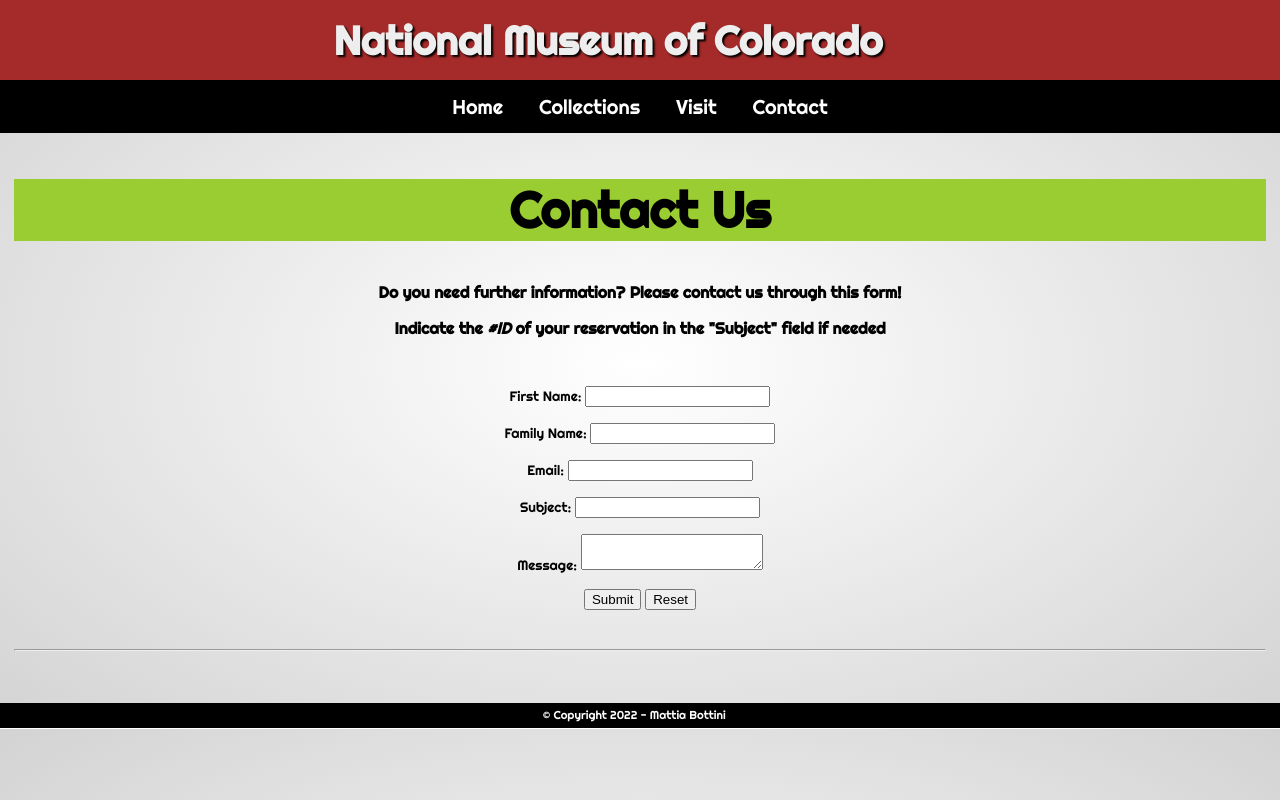
After one commit to mattiabottini/ScienceMuseum, a PHP site: page /contact.html in a window 1280 px wide. The commit adds this page. Run offline with PHP 8.4, Linux system fonts and the light colour scheme.

Commit message:
Css reservation

```diff
--- a/book.css
+++ b/book.css
@@ -22,7 +22,7 @@ h1 {
 }
 
 h2 {
-    margin-top: 60px;
+    margin-top: 120px;
     text-align: center;
     background-color: lightblue;
     border: dotted 8px black;
@@ -38,9 +38,10 @@ h2 {
 }
 
 a.header {
-    position: inherit;
     text-decoration: none;
     font-size: 40px;
+    margin-left: 20%;
+    margin-right: 25%;
     font-weight: bold;
     color: #eee;
     text-shadow: 2px 2px 2px black;
@@ -52,8 +53,7 @@ a.header {
     border: solid black 2px;
     border-radius: 7px;
     float: left;
-    margin-top: 10px;
-    margin-left: 20px;
+    margin: 12px;
 }
 
 #times {
@@ -137,8 +137,9 @@ a.opening {
 }
 
 .navbar a{
-    float: left;
-    font-size: 16px;
+    float: center;
+    display: inline-block;
+    font-size: 20px;
     color: white;
     text-align: center;
     padding: 14px 16px;
@@ -146,19 +147,19 @@ a.opening {
 }
 
 .subnav {
-    float: left;
-    overflow: hidden;
+    float: center;
+    display: inline-block;
+    overflow: visible;
 }
 
 .subnav .subnavbtn {
-    font-size: 16px;
+    font-size: 20px;
     border: none;
-    outline: none;
     color: white;
+    text-align: center;
     padding: 14px 16px;
     background-color: inherit;
     font-family: inherit;
-    margin: 0;
 }
 
 .navbar a:hover, .subnav:hover .subnavbtn {
@@ -169,16 +170,16 @@ a.opening {
 .subnav-content {
     display: none;
     position: absolute;
-    left: 0;
+    text-align: center;
     background-color: brown;
-    width: 100%;
+    width: auto;
     z-index: 1;
     border: solid black 1px;
 
 }
 
 .subnav-content a {
-    float: left;
+    float: center;
     color: white;
     text-decoration: none;
 }
--- a/book.html
+++ b/book.html
@@ -6,7 +6,7 @@
         <script src="HomePageJS.js"></script>
     </head>
     <body>
-            <header id="header"> <br><a class="header" href="./index.php">National Museum of Colorado</a></header>
+            <header id="header"> <img class = "headerImage" src="./Logo.png"> <br><a class="header" href="./index.php">National Museum of Colorado</a></header>
             <article id="content"> <h1>Book a Guided Visit</h1> <br>
                   <form name="reservationForm" action="reservation.php" method="post">
                     First Name:
--- /dev/null
+++ b/contact.html
@@ -0,0 +1,50 @@
+<!DOCTYPE html>
+<html>
+    <head>
+        <title> Contact Us </title>
+        <link rel="stylesheet" type="text/css" href="./book.css">
+        <script src="HomePageJS.js"></script>
+    </head>
+    <body>
+            <header id="header"> <br><a class="header" href="./index.php">National Museum of Colorado</a></header>
+            <article id="content"> <h1>Contact Us</h1>
+                  <h3>Do you need further information? Please contact us through this form!</h3>
+                  <h3>Indicate the <i>#ID</i> of your reservation in the "Subject" field if needed</h3> <br> <br>
+                  <form name="reservationForm" action="reservation.php" method="post">
+                    First Name:
+                    <input type="text" name="firstName" id="firstName" required> <br><br>
+                    Family Name:
+                    <input type="text" name="familyName" id="familyName" required> <br><br>
+                    Email:
+                    <input type="email" name="email" id="email" required> <br><br>
+                    Subject:
+                    <input type="text" name="subject" id="subject" required> <br><br>
+                    Message:
+                    <textarea name="textarea" id="textarea" required></textarea> <br> <br>
+                    <input type="submit" name="submit" id="submit" value="Submit" onclick="checkForm();">
+                    <input type="reset" name="reset" id="reset" value="Reset"> <br><br>
+                  </form>
+                  <br> <hr> <br> <br>
+            </article>
+            <div class="navbar">
+                <a href="./index.php">Home</a>
+                <div class="subnav">
+                  <button class="subnavbtn">Collections <i class="fa fa-caret-down"></i></button>
+                  <div class="subnav-content">
+                    <a href="./botany.html">Botany</a>
+                    <a href="./zoology.html">Zoology</a>
+                    <a href="./mineralogy.html">Mineralogy</a>
+                  </div>
+                </div>
+                <div class="subnav">
+                  <button class="subnavbtn">Visit <i class="fa fa-caret-down"></i></button>
+                  <div class="subnav-content">
+                    <a href="./info.html">Info</a>
+                    <a href="./book.html">Book a visit</a>
+                  </div>
+                </div>
+                <a href="./contact.html">Contact</a>
+              </div>
+            <footer id="footer"> &copy Copyright 2022 - Mattia Bottini </footer>
+    </body>
+</html>
--- a/index.php
+++ b/index.php
@@ -1,5 +1,6 @@
 <html>
     <head>
+      <meta charset="UTF-8">
         <title> Science Museum </title>
         <link rel="stylesheet" type="text/css" href="./book.css">
         <script src="HomePageJS.js"></script>
```
Also changed, not shown: Logo.png (added), LogoMuseo.png (added), 1 other file.
